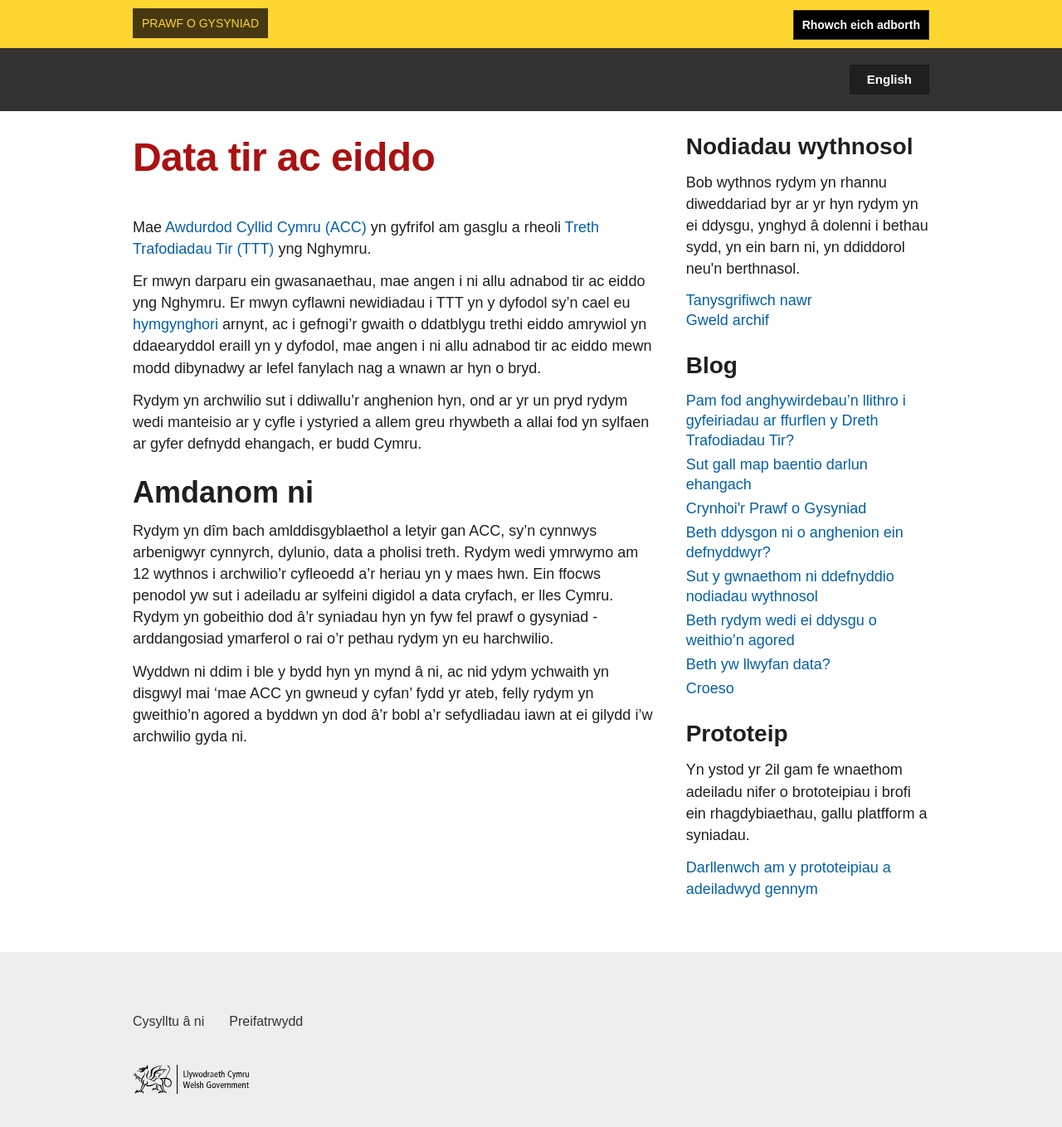
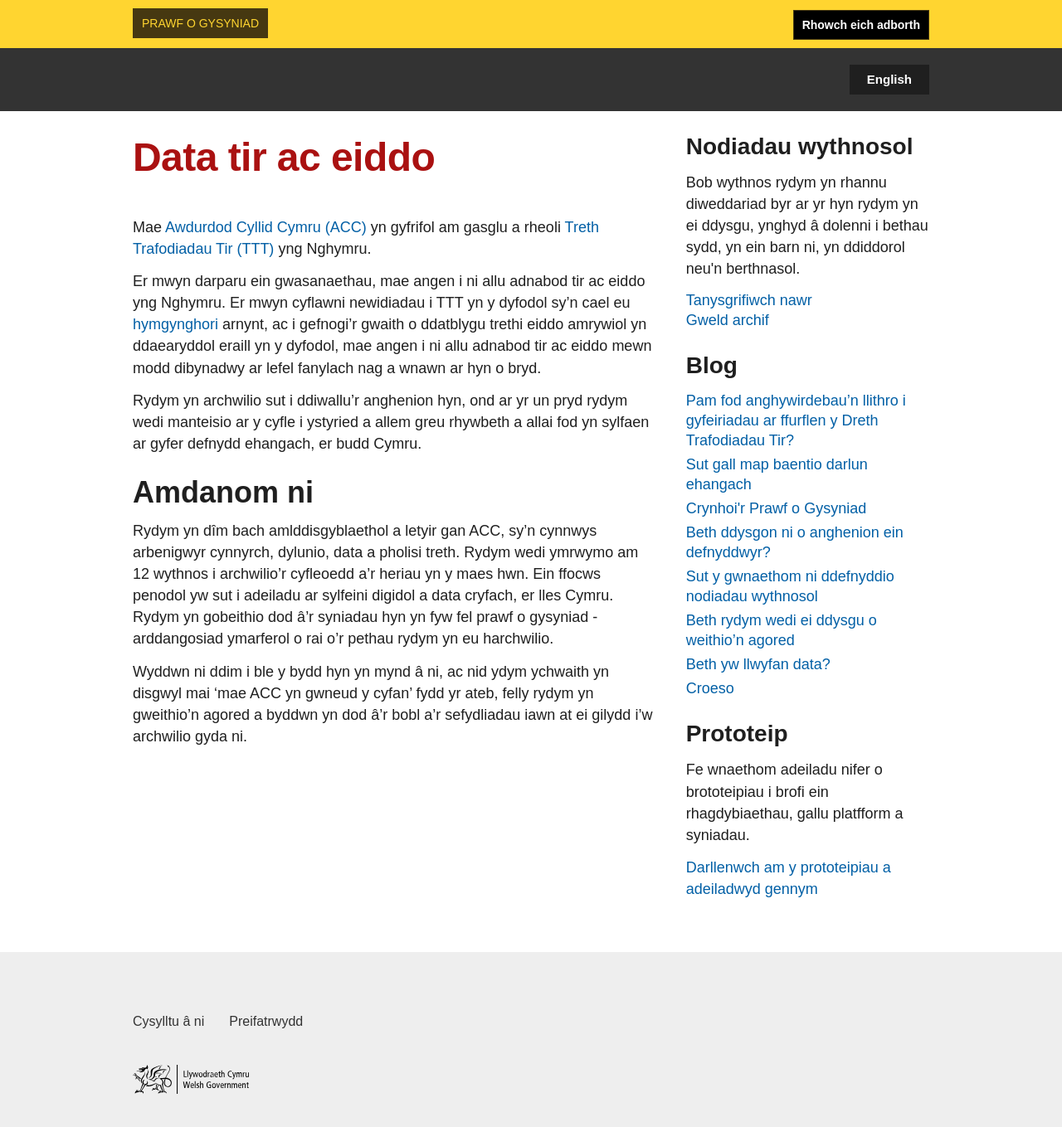
Before and after one commit to Welsh-Revenue-Authority/property-data-poc, a Jekyll site: the page built from cy/index.md, in a window 1280 px wide. Shown: the whole page at 83% size. Built offline with Jekyll 4.4.1, drawn with Linux system fonts in a browser that asks for light colours; some web fonts are replaced.

```diff
--- a/_config.yml
+++ b/_config.yml
@@ -25,7 +25,7 @@ t:
     weeknotes_description: Each week we share a short update on what we’re learning, along with links to things we think are interesting or relevant.
     prototype: Prototype
     prototype_title: Prototyping the land and property tax platform
-    prototype_one_liner: During the 2nd phase we built a number of prototypes to test our assumptions, platform capability and ideas.
+    prototype_one_liner: We built a number of prototypes to test our assumptions, platform capability and ideas.
     prototype_link: Read about the prototypes we built
   cy:
     title: Data tir ac eiddo
@@ -40,5 +40,5 @@ t:
     weeknotes_description: Bob wythnos rydym yn rhannu diweddariad byr ar yr hyn rydym yn ei ddysgu, ynghyd â dolenni i bethau sydd, yn ein barn ni, yn ddiddorol neu'n berthnasol.
     prototype: Prototeip
     prototype_title: Prototeipio'r llwyfan treth tir ac eiddo
-    prototype_one_liner: Yn ystod yr 2il gam fe wnaethom adeiladu nifer o brototeipiau i brofi ein rhagdybiaethau, gallu platfform a syniadau.
+    prototype_one_liner: Fe wnaethom adeiladu nifer o brototeipiau i brofi ein rhagdybiaethau, gallu platfform a syniadau.
     prototype_link: Darllenwch am y prototeipiau a adeiladwyd gennym
```
